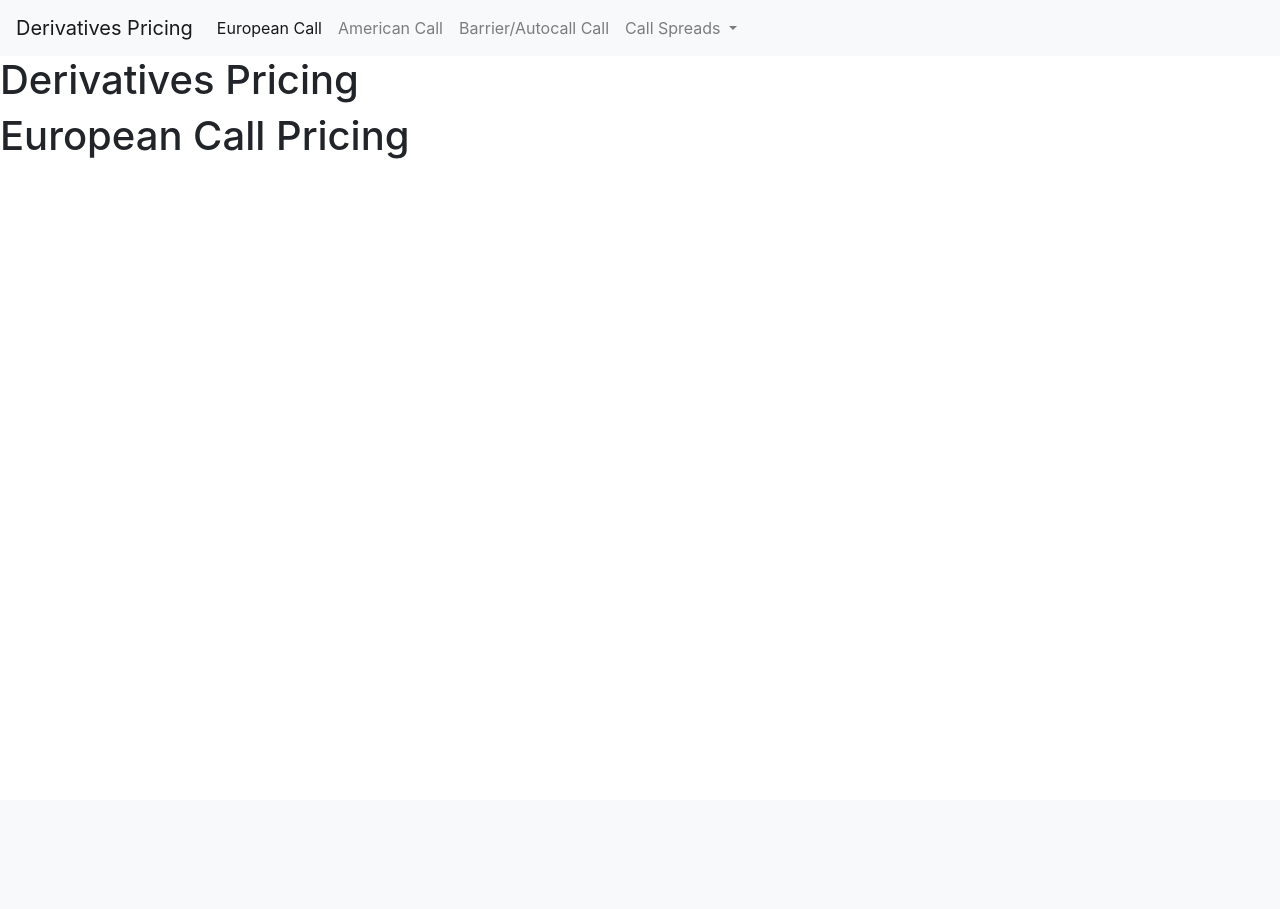
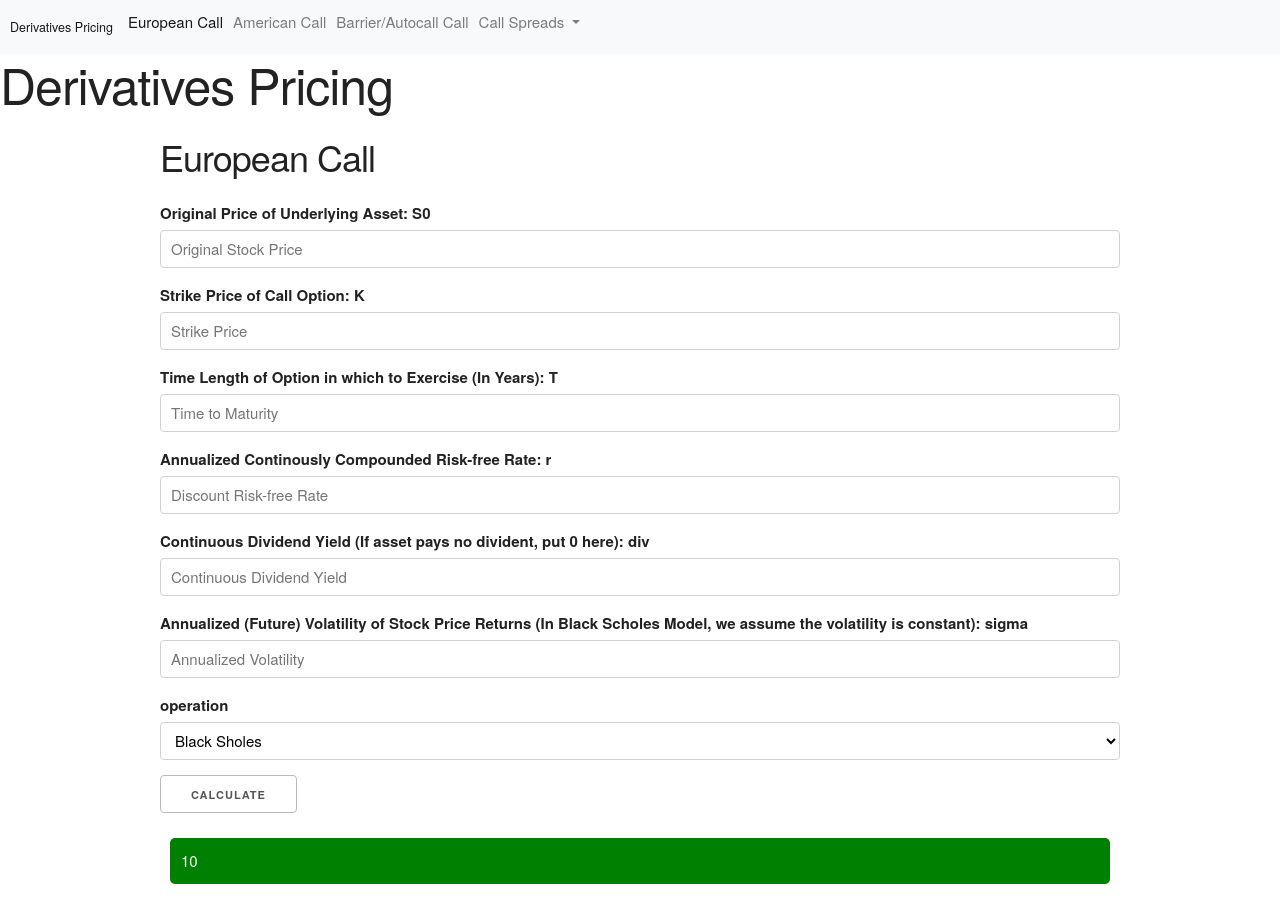
Before and after one commit to danniecuiuc/option_pricing_api_ui, a Flask app: template templates/europeancall.html in a window 1280 px wide. Before the commit the page ends 159 px from the top, so only its background shows below. Run offline with Flask 2, Linux system fonts and the light colour scheme; the template is opened without the code that fills it: most values are stand-ins (such as "Sample title", 1, 10 or a date in 2020); some libraries are stand-ins or nearby versions.

Commit message:
finish european call UI

```diff
--- a/app.py
+++ b/app.py
@@ -1,6 +1,6 @@
 import call
 from call import barrier_bs, black_scholes
-from flask import Flask, redirect, url_for, render_template
+from flask import Flask, redirect, url_for, render_template, request
 
 app = Flask(__name__)
 
@@ -12,6 +12,24 @@
 @app.route("/european")
 def european():
     return render_template("europeancall.html")
+
+@app.route('/send', methods=['POST'])
+def send(sum=sum):
+    if request.method == 'POST':
+        S0 = request.form['S0']
+        K = request.form['K']
+        T = request.form['T']
+        r = request.form['r']
+        div = request.form['div']
+        sigma = request.form['sigma']
+        operation = request.form['operation']
+
+        if operation == 'black_scholes':
+            sum = black_scholes(float(S0), float(K), float(T), float(r), float(div), float(sigma))
+            return render_template('europeancall.html', sum=sum)
+
+        else:
+            return render_template('aeuropeancall.html')
 
 @app.route("/american")
 def american():
--- a/templates/europeancall.html
+++ b/templates/europeancall.html
@@ -1,5 +1,96 @@
 {% extends "base.html" %}
 {% block title %} European Call {% endblock %}
 {% block content %}
-    <h1> European Call Pricing </h1>
+<!DOCTYPE html>
+<html lang="en">
+    <head>
+        <meta charset="UTF-8" />
+        <meta name="viewport" content="width=device-width, initial-scale=1.0" />
+        <meta http-equiv="X-UA-Compatible" content="ie=edge" />
+        <title>Calculator</title>
+        <link
+            rel="stylesheet"
+            href="https://cdnjs.cloudflare.com/ajax/libs/skeleton/2.0.4/skeleton.min.css"
+            />
+
+        <style>
+.alert {
+    background: green;
+    padding: 1rem;
+    border-radius: 5px;
+    color: white;
+    margin: 1rem;
+}
+        </style>
+    </head>
+    <body>
+        <div class="container">
+            <h3>European Call</h3>
+        </div>
+
+        <!-- Form -->
+        <div class="container">
+            <form action="/send" method="POST">
+                <label for="Original Price of Underlying Asset">Original Price of Underlying Asset: S0</label>
+                <input
+                    type="text"
+                    placeholder="Original Stock Price"
+                    class="u-full-width"
+                    name="S0"
+                    />
+
+                <label for="Strike Price">Strike Price of Call Option: K</label>
+                <input
+                    type="text"
+                    placeholder="Strike Price"
+                    class="u-full-width"
+                    name="K"
+                    />
+
+                <label for="Time to Maturity">Time Length of Option in which to Exercise (In Years): T</label>
+                <input
+                    type="text"
+                    placeholder="Time to Maturity"
+                    class="u-full-width"
+                    name="T"
+                    />
+
+                <label for="Discount Risk-free Rate">Annualized Continously Compounded Risk-free Rate: r</label>
+                <input
+                    type="text"
+                    placeholder="Discount Risk-free Rate"
+                    class="u-full-width"
+                    name="r"
+                    />
+
+                <label for="Continuous Dividend Yield">Continuous Dividend Yield (If asset pays no divident, put 0 here): div</label>
+                <input
+                    type="text"
+                    placeholder="Continuous Dividend Yield"
+                    class="u-full-width"
+                    name="div"
+                    />
+
+                <label for="Annualized Volatility">Annualized (Future) Volatility of Stock Price Returns (In Black Scholes Model, we assume the volatility is constant): sigma</label>
+                <input
+                    type="text"
+                    placeholder="Annualized Volatility"
+                    class="u-full-width"
+                    name="sigma"
+                    />
+
+                <label for="operation">operation</label>
+                <select class="u-full-width" name="operation">
+                    <option value="black_scholes">Black Sholes</option>
+                </select>
+
+                <input type="submit" value="Calculate" id="calc_btn" />
+                <br />
+                <div class="alert">
+                    {{ sum }}
+                </div>
+            </form>
+        </div>
+    </body>
+</html>
 {% endblock %}
```
